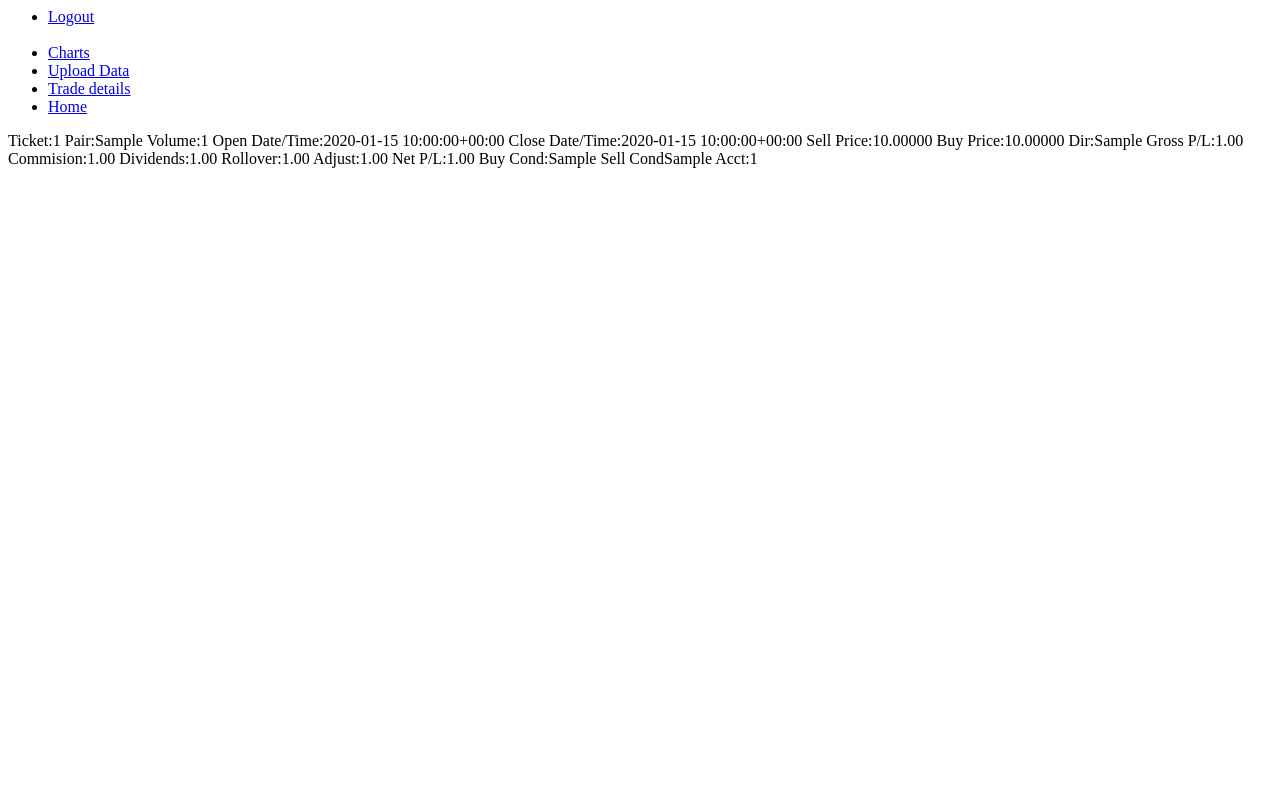
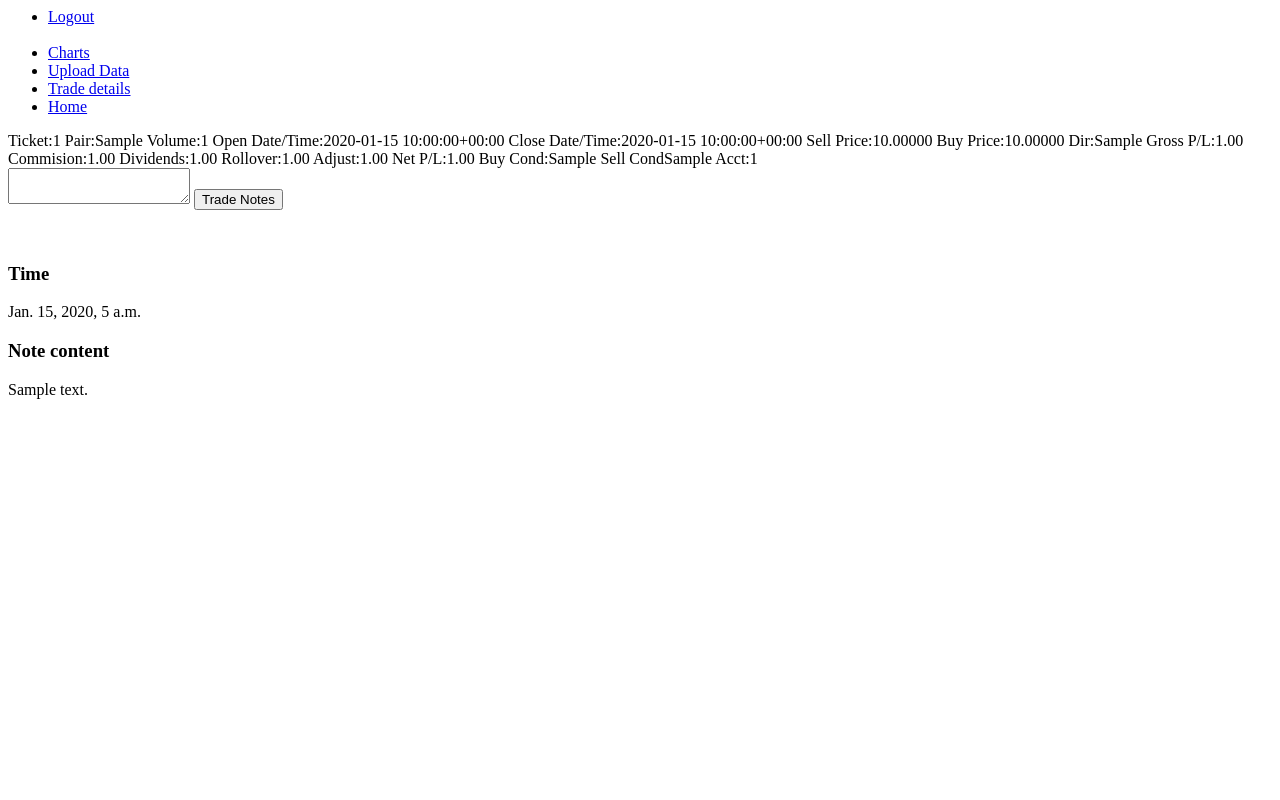
Before and after one commit to JeffHacker/TIY-final-project, a Django app: page /trade_detail/1/ in a window 1280 px wide. Run offline with Django 3.2, Linux system fonts and the light colour scheme; a user stored in the database is signed in; tables that the repository leaves empty hold one stand-in row (values such as "Sample post").

Commit message:
trade notes complete

```diff
--- a/fivex_charts/Templates/trade_detail.html
+++ b/fivex_charts/Templates/trade_detail.html
@@ -3,6 +3,22 @@
 
 {% block content %}
     {{ object }}
+
+    <form method="POST" action="{% url 'trade_notes_view' %}">
+        {% csrf_token %}
+        <textarea name="note"></textarea>
+        <input type="hidden" name="next" value='{{ object.id }}'/>
+        <input type="submit" value="Trade Notes" />
+
+    </form>
+
+
+{% for comment in comments %}
+    <br/><h3>Time</h3>  {{ comment.timestamp}}
+    <br/><h3>Note content</h3>  {{ comment.note }}
+{% endfor %}
+
+
 {% endblock %}
 
 {% block id_user %}
--- a/fivex_charts/fivex_charts/urls.py
+++ b/fivex_charts/fivex_charts/urls.py
@@ -24,7 +24,7 @@ from django.conf import settings
 from django.conf.urls.static import static
 from django.contrib import admin
 from fxcm.views import upload_data, matplot_lib, logout_view, TradeListView, TradeDetailView, main_landing, \
-    internal_landing
+    internal_landing, tradenotesview
 from fxcm.models import ClosedTrade
 
 
@@ -40,4 +40,5 @@ urlpatterns = [
     url(r'^register/', CreateView.as_view(template_name='register.html', form_class=UserCreationForm, success_url='/accounts/login/'), name='register'),
     url(r'^trade_detail/(?P<pk>\d+)/$', TradeDetailView.as_view(template_name='trade_detail.html'), name='trade_detail'),
     url(r'^trade_list/', TradeListView.as_view(template_name='trade_list.html'), name='trade_list'),
+    url(r'^trade_notes_view/$', tradenotesview, name='trade_notes_view'),
 ] + static(settings.MEDIA_URL, document_root=settings.MEDIA_ROOT)
--- a/fivex_charts/fxcm/models.py
+++ b/fivex_charts/fxcm/models.py
@@ -2,6 +2,7 @@ from django.db import models
 from django.contrib.auth.models import User
 
 # Create your models here.
+
 
 class UserProfile(models.Model):
     user = models.OneToOneField(User)
@@ -44,7 +45,6 @@ class ClosedTrade(models.Model):
     buycondition = models.CharField(max_length=3)
     sellcondition = models.CharField(max_length=3)
     createdbyaccount = models.BigIntegerField()
-    tradenotes = models.TextField(blank=True, help_text='Trade Notes:')
 
     class Meta:
         unique_together = ("user", "ticket")
@@ -56,3 +56,12 @@ class ClosedTrade(models.Model):
                                                self.soldprice, self.boughtprice, self.direction, self.grossprofitloss,
                                                self.comm, self.dividends, self.rollover, self.adj, self.netprofitloss,
                                                self.buycondition, self.sellcondition, self.createdbyaccount)
+
+
+class TradeNotes(models.Model):
+    trade = models.ForeignKey(ClosedTrade)
+    note = models.TextField(blank=True, help_text='Trade Notes:')
+    timestamp = models.DateTimeField(auto_now_add=True)
+
+    def __str__(self):
+        return "{}, {}".format(self.timestamp, self.trade)
--- a/fivex_charts/fxcm/views.py
+++ b/fivex_charts/fxcm/views.py
@@ -9,9 +9,9 @@ from django_pandas.io import read_frame
 from django.shortcuts import render_to_response, redirect
 from django.template import RequestContext
 from django.core.urlresolvers import reverse_lazy
-from django.views.generic import ListView, DetailView
+from django.views.generic import ListView, DetailView, CreateView
 from .forms import UploadFileForm
-from .models import UploadedData, ClosedTrade
+from .models import UploadedData, ClosedTrade, TradeNotes
 from itertools import chain
 from numpy.random import randn
 
@@ -21,6 +21,13 @@ from numpy.random import randn
 class TradeDetailView(DetailView):
     model = ClosedTrade
     template_name = 'trade_detail.html'
+
+
+    def get_context_data(self, **kwargs):
+        context = super().get_context_data(**kwargs)
+        print("hello")
+        context['comments'] = TradeNotes.objects.filter(trade=self.object)
+        return context
 
 
 def main_landing(request):
@@ -36,6 +43,21 @@ def internal_landing(request):
 def logout_view(request):
     logout(request)
     return redirect('login')
+
+
+# -----------------------------------------------------------------------------------------------------
+
+
+def tradenotesview(request):
+    print("DEBUG")
+    if request.POST:
+        id = request.POST['next']
+        note = request.POST['note']
+        closedtrade = ClosedTrade.objects.get(id=id)
+        TradeNotes.objects.create(trade=closedtrade, note=note)
+        return redirect('trade_detail', int(id))
+
+
 
 
 # -----------------------------------------------------------------------------------------------------
@@ -82,6 +104,7 @@ class TradeListView(ListView):
             # Show all Individual trades for current user regardless of date
             qs = ClosedTrade.objects.filter(user=self.request.user)
             return qs
+
 
 
 # -----------------------------------------------------------------------------------------------------
```
Also changed, not shown: fivex_charts/fxcm/migrations/0009_auto_20150809_1720.py (added).
